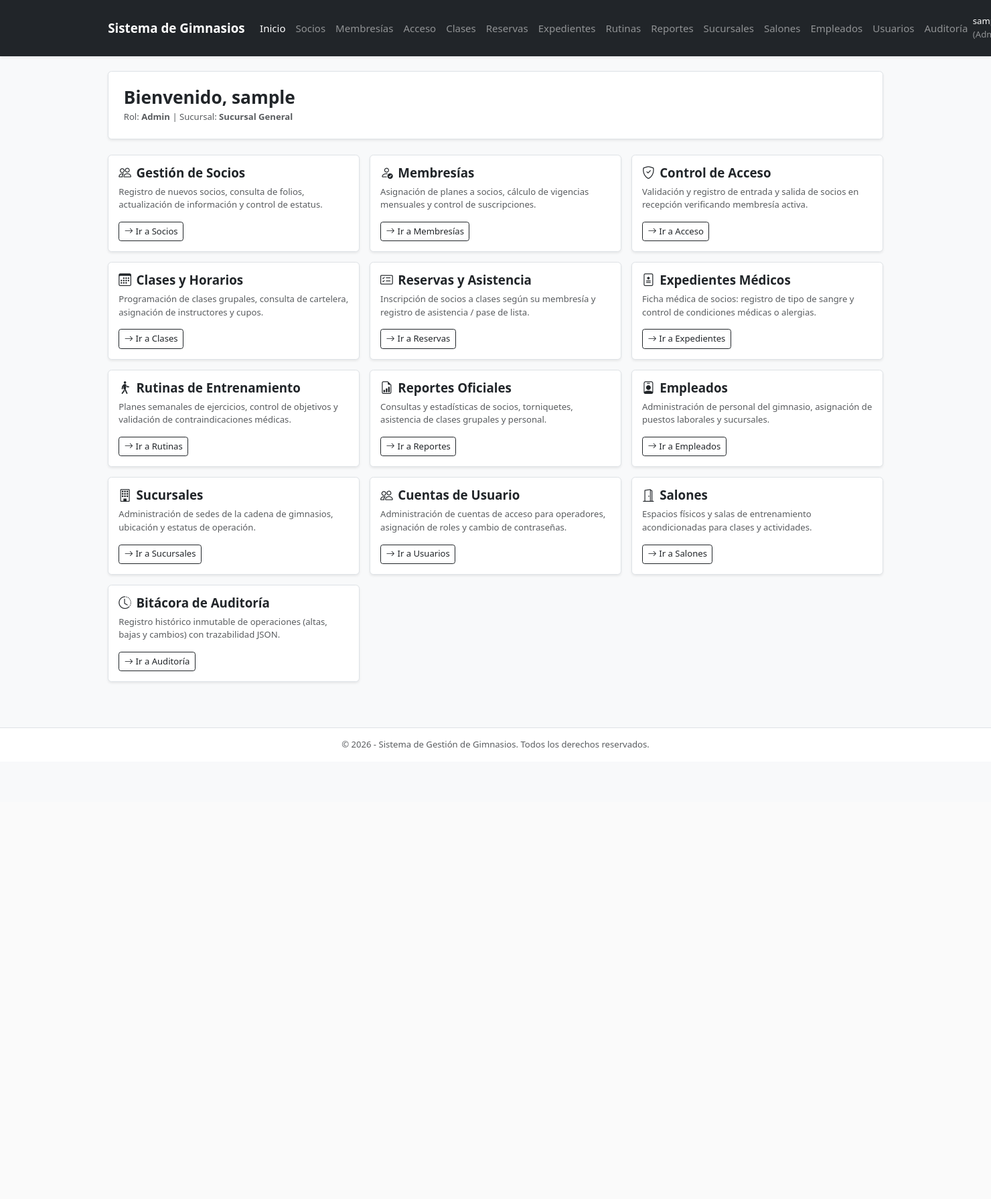
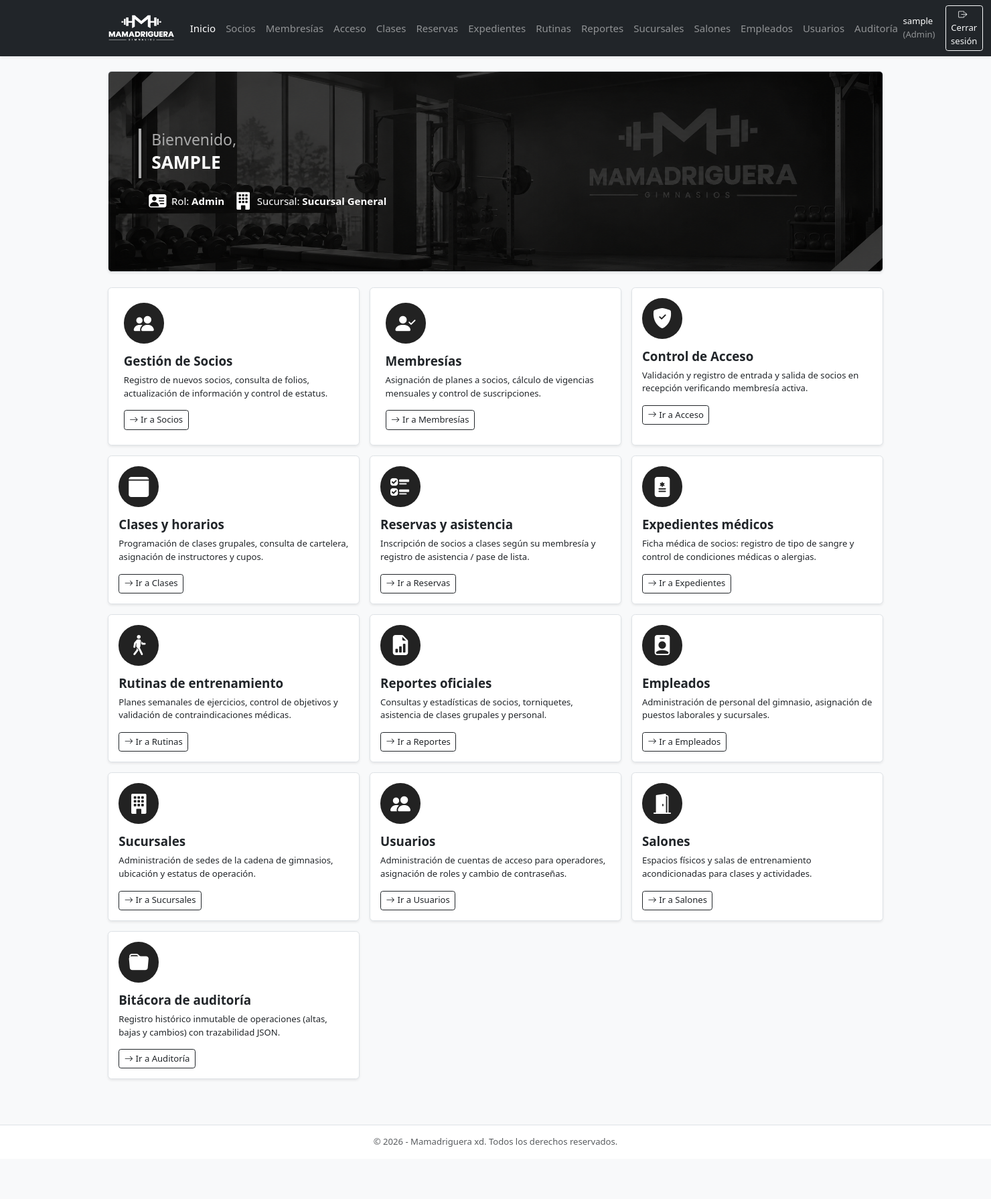
Before and after one commit to FrancoLoera/PIA-Programacion-Distribuida, an ASP.NET Core app: page / in a window 1480 px wide; the page is wider, and only the part inside the window is pictured. Shown: that part at 67% size. Before the commit the page ends 1116 px from the top of that part, so only its background shows below. Run offline with ASP.NET Core 8, Linux system fonts and the light colour scheme; the visitor is signed in with stand-in values (Sample User, id 1).

Commit message:
Modificaciones en login y dashboard

```diff
--- a/PIA-Gimnasio/Pages/Index.cshtml
+++ b/PIA-Gimnasio/Pages/Index.cshtml
@@ -9,9 +9,16 @@
 
 <div class="row mb-4">
     <div class="col-12">
-        <div class="p-4 bg-white rounded border shadow-sm">
-            <h3 class="fw-bold text-dark mb-1">Bienvenido, @nombre</h3>
-            <p class="text-muted mb-0 small">Rol: <strong>@rol</strong> | Sucursal: <strong>@sucursal</strong></p>
+        <div class="hero d-flex flex-column justify-content-center p-5 rounded border shadow-sm">
+            <div class="hero-title d-flex flex-column mb-3 ps-3">
+                <h3 class="mb-1"><small>Bienvenido,</small></h3>
+                <h3 class="fw-bold">@nombre.ToUpper()</h3>
+            </div>
+
+            <div class="d-flex ps-3">
+                <p class="mb-0 me-3 d-flex align-items-center"><i class="bi bi-person-vcard-fill fs-3 me-2"></i>Rol: <strong class="ms-1">@rol</strong></p>
+                <p class="mb-0 d-flex align-items-center"><i class="bi bi-building-fill fs-3 me-2"></i></i>Sucursal: <strong class="ms-1">@sucursal</strong></p>
+            </div>
         </div>
     </div>
 </div>
@@ -20,12 +27,13 @@
     @if (User.IsInRole("Administrador") || User.IsInRole("Recepcionista"))
     {
         <div class="col-md-4">
-            <div class="card h-100 border shadow-sm">
+            <div class="card card-item h-100 p-2 border shadow-sm">
                 <div class="card-body">
-                    <h5 class="card-title fw-bold text-dark">
-                        <i class="bi bi-people me-2"></i>Gestión de Socios
-                    </h5>
-                    <p class="card-text text-muted small">
+                    <div class="d-flex flex-column align-items-start">
+                        <i class="card-icon bi bi-people-fill mb-3"></i>
+                        <h5 class="card-title fw-bold">Gestión de Socios</h5>
+                    </div>
+                    <p class="card-text small">
                         Registro de nuevos socios, consulta de folios, actualización de información y control de estatus.
                     </p>
                     <a asp-page="/Clientes/Index" class="btn btn-outline-dark btn-sm">
@@ -36,12 +44,14 @@
         </div>
 
         <div class="col-md-4">
-            <div class="card h-100 border shadow-sm">
+            <div class="card card-item h-100 p-2 border shadow-sm">
                 <div class="card-body">
-                    <h5 class="card-title fw-bold text-dark">
-                        <i class="bi bi-person-check me-2"></i>Membresías
-                    </h5>
-                    <p class="card-text text-muted small">
+                    <div class="d-flex flex-column align-items-start">
+                        <i class="card-icon bi bi-person-check-fill mb-3"></i>
+                        <h5 class="card-title fw-bold">Membresías</h5>
+                    </div>
+
+                    <p class="card-text small">
                         Asignación de planes a socios, cálculo de vigencias mensuales y control de suscripciones.
                     </p>
                     <a asp-page="/Membresias/Index" class="btn btn-outline-dark btn-sm">
@@ -52,12 +62,14 @@
         </div>
 
         <div class="col-md-4">
-            <div class="card h-100 border shadow-sm">
+            <div class="card card-item h-100 border shadow-sm">
                 <div class="card-body">
-                    <h5 class="card-title fw-bold text-dark">
-                        <i class="bi bi-shield-check me-2"></i>Control de Acceso
-                    </h5>
-                    <p class="card-text text-muted small">
+                    <div class="d-flex flex-column align-items-start">
+                        <i class="card-icon bi bi-shield-fill-check mb-3"></i>
+                        <h5 class="card-title fw-bold">Control de Acceso</h5>
+                    </div>
+
+                    <p class="card-text  small">
                         Validación y registro de entrada y salida de socios en recepción verificando membresía activa.
                     </p>
                     <a asp-page="/ControlAcceso/Index" class="btn btn-outline-dark btn-sm">
@@ -71,12 +83,14 @@
     @if (User.IsInRole("Administrador") || User.IsInRole("Recepcionista") || User.IsInRole("Entrenador"))
     {
         <div class="col-md-4">
-            <div class="card h-100 border shadow-sm">
+            <div class="card card-item h-100 border shadow-sm">
                 <div class="card-body">
-                    <h5 class="card-title fw-bold text-dark">
-                        <i class="bi bi-calendar3 me-2"></i>Clases y Horarios
-                    </h5>
-                    <p class="card-text text-muted small">
+                    <div class="d-flex flex-column align-items-start">
+                        <i class="card-icon bi bi-calendar3-fill mb-3"></i>
+                        <h5 class="card-title fw-bold">Clases y horarios</h5>
+                    </div>
+
+                    <p class="card-text  small">
                         Programación de clases grupales, consulta de cartelera, asignación de instructores y cupos.
                     </p>
                     <a asp-page="/Clases/Index" class="btn btn-outline-dark btn-sm">
@@ -87,12 +101,14 @@
         </div>
 
         <div class="col-md-4">
-            <div class="card h-100 border shadow-sm">
+            <div class="card card-item h-100 border shadow-sm">
                 <div class="card-body">
-                    <h5 class="card-title fw-bold text-dark">
-                        <i class="bi bi-card-checklist me-2"></i>Reservas y Asistencia
-                    </h5>
-                    <p class="card-text text-muted small">
+                    <div class="d-flex flex-column align-items-start">
+                        <i class="card-icon bi bi-ui-checks mb-3"></i>
+                        <h5 class="card-title fw-bold">Reservas y asistencia</h5>
+                    </div>
+
+                    <p class="card-text  small">
                         Inscripción de socios a clases según su membresía y registro de asistencia / pase de lista.
                     </p>
                     <a asp-page="/Reservas/Index" class="btn btn-outline-dark btn-sm">
@@ -103,12 +119,14 @@
         </div>
 
         <div class="col-md-4">
-            <div class="card h-100 border shadow-sm">
+            <div class="card card-item h-100 border shadow-sm">
                 <div class="card-body">
-                    <h5 class="card-title fw-bold text-dark">
-                        <i class="bi bi-file-medical me-2"></i>Expedientes Médicos
-                    </h5>
-                    <p class="card-text text-muted small">
+                    <div class="d-flex flex-column align-items-start">
+                        <i class="card-icon bi bi-file-medical-fill mb-3"></i>
+                        <h5 class="card-title fw-bold">Expedientes médicos</h5>
+                    </div>
+
+                    <p class="card-text  small">
                         Ficha médica de socios: registro de tipo de sangre y control de condiciones médicas o alergias.
                     </p>
                     <a asp-page="/Expedientes/Index" class="btn btn-outline-dark btn-sm">
@@ -119,12 +137,14 @@
         </div>
 
         <div class="col-md-4">
-            <div class="card h-100 border shadow-sm">
+            <div class="card card-item h-100 border shadow-sm">
                 <div class="card-body">
-                    <h5 class="card-title fw-bold text-dark">
-                        <i class="bi bi-person-walking me-2"></i>Rutinas de Entrenamiento
-                    </h5>
-                    <p class="card-text text-muted small">
+                    <div class="d-flex flex-column align-items-start">
+                        <i class="card-icon bi bi-person-walking mb-3"></i>
+                        <h5 class="card-title fw-bold">Rutinas de entrenamiento</h5>
+                    </div>
+
+                    <p class="card-text  small">
                         Planes semanales de ejercicios, control de objetivos y validación de contraindicaciones médicas.
                     </p>
                     <a asp-page="/Rutinas/Index" class="btn btn-outline-dark btn-sm">
@@ -135,12 +155,14 @@
         </div>
 
         <div class="col-md-4">
-            <div class="card h-100 border shadow-sm">
+            <div class="card card-item h-100 border shadow-sm">
                 <div class="card-body">
-                    <h5 class="card-title fw-bold text-dark">
-                        <i class="bi bi-file-earmark-bar-graph me-2"></i>Reportes Oficiales
-                    </h5>
-                    <p class="card-text text-muted small">
+                    <div class="d-flex flex-column align-items-start">
+                        <i class="card-icon bi bi-file-earmark-bar-graph-fill mb-3"></i>
+                        <h5 class="card-title fw-bold">Reportes oficiales</h5>
+                    </div>
+
+                    <p class="card-text  small">
                         Consultas y estadísticas de socios, torniquetes, asistencia de clases grupales y personal.
                     </p>
                     <a asp-page="/Reportes/Index" class="btn btn-outline-dark btn-sm">
@@ -154,12 +176,14 @@
     @if (User.IsInRole("Administrador"))
     {
         <div class="col-md-4">
-            <div class="card h-100 border shadow-sm">
+            <div class="card card-item h-100 border shadow-sm">
                 <div class="card-body">
-                    <h5 class="card-title fw-bold text-dark">
-                        <i class="bi bi-person-badge me-2"></i>Empleados
-                    </h5>
-                    <p class="card-text text-muted small">
+                    <div class="d-flex flex-column align-items-start">
+                        <i class="card-icon bi bi-person-badge-fill mb-3"></i>
+                        <h5 class="card-title fw-bold">Empleados</h5>
+                    </div>
+
+                    <p class="card-text  small">
                         Administración de personal del gimnasio, asignación de puestos laborales y sucursales.
                     </p>
                     <a asp-page="/Empleados/Index" class="btn btn-outline-dark btn-sm">
@@ -169,12 +193,14 @@
             </div>
         </div>
         <div class="col-md-4">
-            <div class="card h-100 border shadow-sm">
+            <div class="card card-item h-100 border shadow-sm">
                 <div class="card-body">
-                    <h5 class="card-title fw-bold text-dark">
-                        <i class="bi bi-building me-2"></i>Sucursales
-                    </h5>
-                    <p class="card-text text-muted small">
+                    <div class="d-flex flex-column align-items-start">
+                        <i class="card-icon bi bi-building-fill mb-3"></i>
+                        <h5 class="card-title fw-bold">Sucursales</h5>
+                    </div>
+
+                    <p class="card-text  small">
                         Administración de sedes de la cadena de gimnasios, ubicación y estatus de operación.
                     </p>
                     <a asp-page="/Sucursales/Index" class="btn btn-outline-dark btn-sm">
@@ -185,12 +211,14 @@
         </div>
 
         <div class="col-md-4">
-            <div class="card h-100 border shadow-sm">
+            <div class="card card-item h-100 border shadow-sm">
                 <div class="card-body">
-                    <h5 class="card-title fw-bold text-dark">
-                        <i class="bi bi-people me-2"></i>Cuentas de Usuario
-                    </h5>
-                    <p class="card-text text-muted small">
+                    <div class="d-flex flex-column align-items-start">
+                        <i class="card-icon bi bi-people-fill mb-3"></i>
+                        <h5 class="card-title fw-bold">Usuarios</h5>
+                    </div>
+
+                    <p class="card-text  small">
                         Administración de cuentas de acceso para operadores, asignación de roles y cambio de contraseñas.
                     </p>
                     <a asp-page="/Usuarios/Index" class="btn btn-outline-dark btn-sm">
@@ -200,12 +228,14 @@
             </div>
         </div>
         <div class="col-md-4">
-            <div class="card h-100 border shadow-sm">
+            <div class="card card-item h-100 border shadow-sm">
                 <div class="card-body">
-                    <h5 class="card-title fw-bold text-dark">
-                        <i class="bi bi-door-open me-2"></i>Salones
-                    </h5>
-                    <p class="card-text text-muted small">
+                    <div class="d-flex flex-column align-items-start">
+                        <i class="card-icon bi bi-door-open-fill mb-3"></i>
+                        <h5 class="card-title fw-bold">Salones</h5>
+                    </div>
+
+                    <p class="card-text  small">
                         Espacios físicos y salas de entrenamiento acondicionadas para clases y actividades.
                     </p>
                     <a asp-page="/Salones/Index" class="btn btn-outline-dark btn-sm">
@@ -216,12 +246,14 @@
         </div>
 
         <div class="col-md-4">
-            <div class="card h-100 border shadow-sm">
+            <div class="card card-item h-100 border shadow-sm">
                 <div class="card-body">
-                    <h5 class="card-title fw-bold text-dark">
-                        <i class="bi bi-clock-history me-2"></i>Bitácora de Auditoría
-                    </h5>
-                    <p class="card-text text-muted small">
+                    <div class="d-flex flex-column align-items-start">
+                        <i class="card-icon bi bi-folder-fill mb-3"></i>
+                        <h5 class="card-title fw-bold">Bitácora de auditoría</h5>
+                    </div>
+
+                    <p class="card-text  small">
                         Registro histórico inmutable de operaciones (altas, bajas y cambios) con trazabilidad JSON.
                     </p>
                     <a asp-page="/Auditoria/Index" class="btn btn-outline-dark btn-sm">
--- a/PIA-Gimnasio/Pages/Shared/_Layout.cshtml
+++ b/PIA-Gimnasio/Pages/Shared/_Layout.cshtml
@@ -12,7 +12,7 @@
     <header>
         <nav class="navbar navbar-expand-lg navbar-dark bg-dark mb-4 shadow-sm">
             <div class="container">
-                <a class="navbar-brand fw-semibold text-white" asp-page="/Index">Sistema de Gimnasios</a>
+                <a class="navbar-brand fw-semibold text-white" asp-page="/Index"><img src="images/Mamadriguera White.png" width=100/></a>
                 <button class="navbar-toggler" type="button" data-bs-toggle="collapse" data-bs-target="#navbarContenido"
                         aria-controls="navbarContenido" aria-expanded="false" aria-label="Navegación">
                     <span class="navbar-toggler-icon"></span>
@@ -108,7 +108,7 @@
 
     <footer class="footer border-top py-3 text-muted bg-white mt-5">
         <div class="container text-center small">
-            &copy; 2026 - Sistema de Gestión de Gimnasios. Todos los derechos reservados.
+            &copy; 2026 - Mamadriguera xd. Todos los derechos reservados.
         </div>
     </footer>
 
--- a/PIA-Gimnasio/wwwroot/css/site.css
+++ b/PIA-Gimnasio/wwwroot/css/site.css
@@ -24,8 +24,68 @@ body {
 }
 
 /* Minimalist Card & Table Styles */
+.hero {
+    color: white;
+    background-image: url('../images/Hero mamadriguera.png');
+    height: 300px;
+    background-position: center;
+    background-size: cover;
+    background-repeat: no-repeat;
+}
+
+.hero-title {
+    border-left: 4px solid #AAA;
+}
+
+.hero-title small {
+    color: #AAA;
+}
+
 .card {
-  border-color: #e9ecef;
+    border-color: #e9ecef;
+    transition: 0.3s ease-in;
+}
+
+.card-item {
+    transition: 0.3s ease-in;
+}
+
+.card-item:hover {
+    background-color: #222;
+    transform: translateY(-3px);
+}
+
+.card-item:hover .card-icon {
+    background-color: white;
+    color: #222;
+}
+
+.card-item:hover .card-title {
+    color: white;
+}
+
+.card-item:hover .card-text {
+    color: white;
+}
+
+.card-item:hover .btn {
+    color: white;
+    border-color: white;
+}
+
+.card-item:hover .btn:hover {
+    background-color: white;
+    color: #222;
+    border-color: white;
+}
+
+.card-icon {
+    font-size: 2rem;
+    background-color: #222;
+    color: white;
+    border-radius: 50px;
+    padding: 8px 15px;
+    transition: 0.3s ease-in;
 }
 
 .table th {
```
Also changed, not shown: PIA-Gimnasio/Pages/Login.cshtml (+2 -5 lines), ModeloFisico.sql, PIA-Gimnasio/wwwroot/images/Hero mamadriguera.png (added), PIA-Gimnasio/wwwroot/images/Mamadriguera Black.png (added), PIA-Gimnasio/wwwroot/images/Mamadriguera White.png (added).
